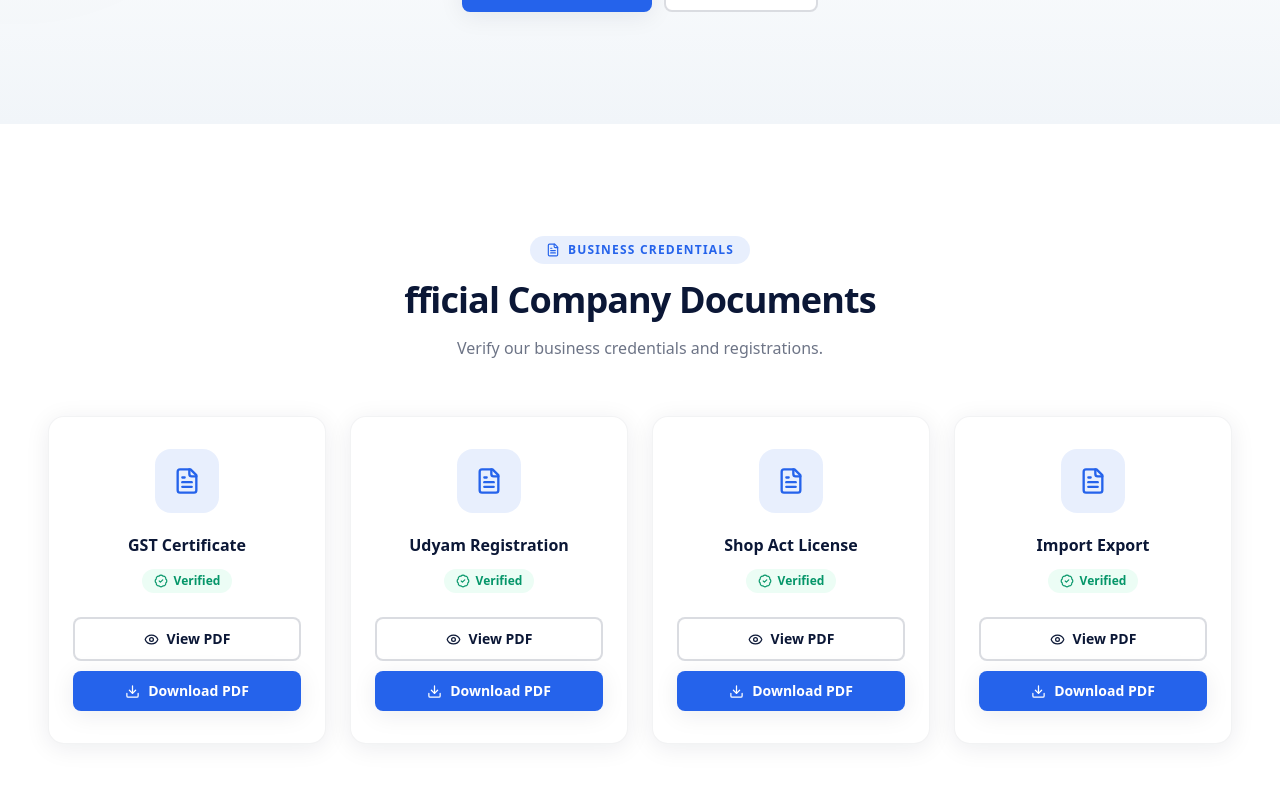
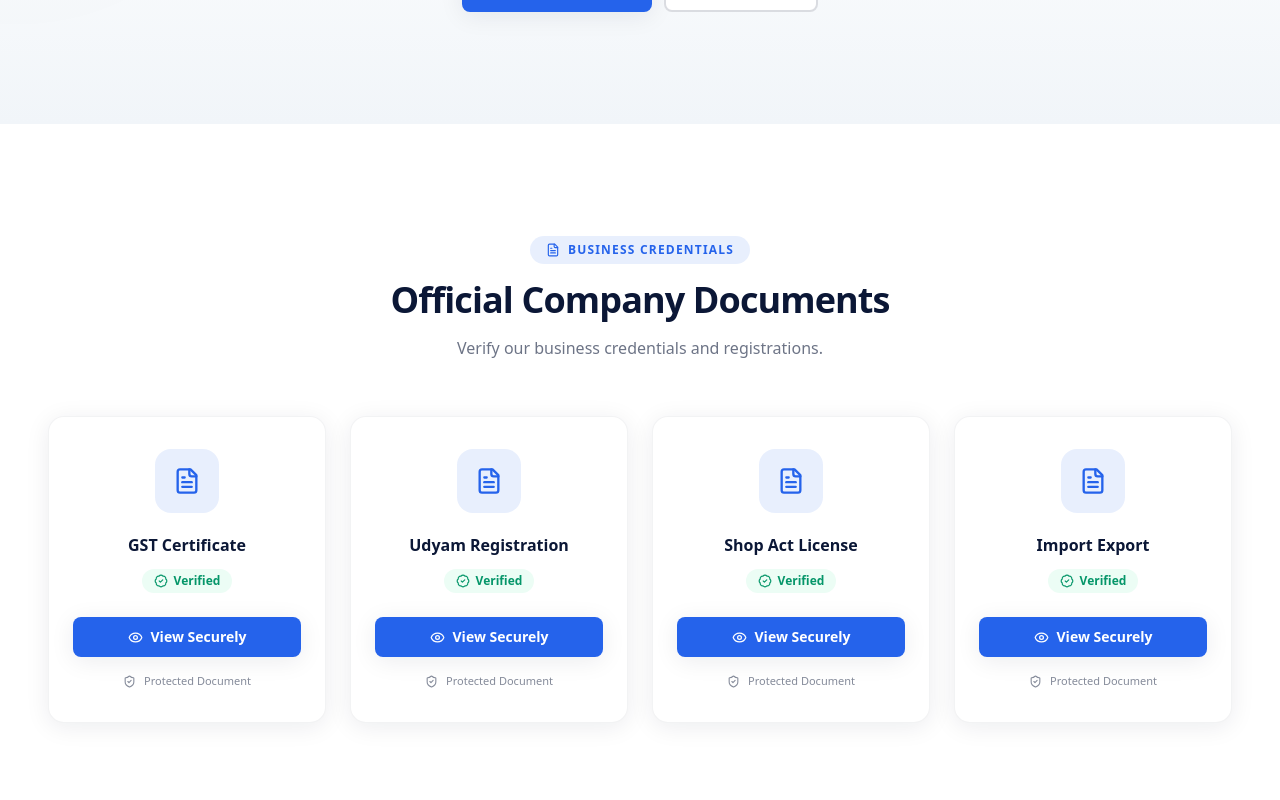
Before and after one commit to UdayrajPawar/new-repo, a Next.js app: page / in a window 1280 px wide. Shown: the part 600-1400 px from the top of the page. Built offline with nearby package versions, Linux system fonts and the light colour scheme.

Commit message:
Update website

```diff
--- a/components/Documents.tsx
+++ b/components/Documents.tsx
@@ -1,19 +1,104 @@
 "use client";
 
+import { useEffect, useState } from "react";
 import { motion } from "framer-motion";
-import { BadgeCheck, Download, FileText, Eye } from "lucide-react";
+import {
+  BadgeCheck,
+  FileText,
+  Eye,
+  X,
+  ShieldCheck,
+} from "lucide-react";
 import type { CompanyData } from "@/types";
 
-export default function Documents({ company }: { company: CompanyData }) {
+export default function Documents({
+  company,
+}: {
+  company: CompanyData;
+}) {
+  const [selectedPdf, setSelectedPdf] = useState<string | null>(null);
+  const [selectedTitle, setSelectedTitle] = useState<string>("");
+
+  // Disable common browser actions
+  useEffect(() => {
+    const handleContextMenu = (e: MouseEvent) => {
+      e.preventDefault();
+    };
+
+    const handleKeyDown = (e: KeyboardEvent) => {
+      // Disable Ctrl+S
+      if (e.ctrlKey && e.key.toLowerCase() === "s") {
+        e.preventDefault();
+      }
+
+      // Disable Ctrl+P
+      if (e.ctrlKey && e.key.toLowerCase() === "p") {
+        e.preventDefault();
+      }
+
+      // Disable Ctrl+U
+      if (e.ctrlKey && e.key.toLowerCase() === "u") {
+        e.preventDefault();
+      }
+
+      // Disable Ctrl+Shift+I / DevTools
+      if (
+        e.ctrlKey &&
+        e.shiftKey &&
+        e.key.toLowerCase() === "i"
+      ) {
+        e.preventDefault();
+      }
+
+      // Disable F12
+      if (e.key === "F12") {
+        e.preventDefault();
+      }
+    };
+
+    document.addEventListener("contextmenu", handleContextMenu);
+    document.addEventListener("keydown", handleKeyDown);
+
+    return () => {
+      document.removeEventListener("contextmenu", handleContextMenu);
+      document.removeEventListener("keydown", handleKeyDown);
+    };
+  }, []);
+
+  const openPdf = (file: string, title: string) => {
+    setSelectedPdf(file);
+    setSelectedTitle(title);
+    document.body.style.overflow = "hidden";
+  };
+
+  const closePdf = () => {
+    setSelectedPdf(null);
+    setSelectedTitle("");
+    document.body.style.overflow = "";
+  };
+
   return (
-    <section id="documents" className="bg-white py-20 sm:py-28">
+    <>
+      <section
+        id="documents"
+        className="bg-white py-20 sm:py-28"
+        onContextMenu={(e) => e.preventDefault()}
+        style={{
+          userSelect: "none",
+          WebkitUserSelect: "none",
+        }}
+      >
         <div className="section-container">
           <div className="mx-auto max-w-2xl text-center">
             <span className="section-eyebrow mb-4">
               <FileText size={14} />
               Business Credentials
             </span>
-         <h2 className="section-heading">fficial Company Documents</h2>
+
+            <h2 className="section-heading">
+              Official Company Documents
+            </h2>
+
             <p className="mt-4 text-navy/60">
               Verify our business credentials and registrations.
             </p>
@@ -25,12 +110,21 @@ export default function Documents({ company }: { company: CompanyData }) {
                 key={doc.id}
                 initial={{ opacity: 0, y: 20 }}
                 whileInView={{ opacity: 1, y: 0 }}
-              viewport={{ once: true, margin: "-60px" }}
-              transition={{ duration: 0.4, delay: i * 0.08 }}
+                viewport={{
+                  once: true,
+                  margin: "-60px",
+                }}
+                transition={{
+                  duration: 0.4,
+                  delay: i * 0.08,
+                }}
                 className="card flex flex-col items-center px-6 py-8 text-center"
               >
                 <div className="mb-5 flex h-16 w-16 items-center justify-center rounded-2xl bg-royal/10">
-                <FileText className="text-royal" size={28} />
+                  <FileText
+                    className="text-royal"
+                    size={28}
+                  />
                 </div>
 
                 <h3 className="text-base font-semibold text-navy">
@@ -44,29 +138,110 @@ export default function Documents({ company }: { company: CompanyData }) {
                   </span>
                 )}
 
-              <div className="mt-6 flex w-full flex-col gap-2.5">
-                <a
-                  href={doc.file}
-                  target="_blank"
-                  rel="noopener noreferrer"
-                  className="btn-secondary w-full !py-2.5 text-xs"
+                <div className="mt-6 w-full">
+                  <button
+                    type="button"
+                    onClick={() =>
+                      openPdf(doc.file, doc.title)
+                    }
+                    className="btn-primary flex w-full items-center justify-center gap-2 !py-2.5 text-xs"
                   >
                     <Eye size={15} />
-                  View PDF
-                </a>
-                <a
-                  href={doc.file}
-                  download
-                  className="btn-primary w-full !py-2.5 text-xs"
-                >
-                  <Download size={15} />
-                  Download PDF
-                </a>
+                    View Securely
+                  </button>
+                </div>
+
+                <div className="mt-4 flex items-center justify-center gap-2 text-[11px] text-navy/50">
+                  <ShieldCheck size={13} />
+                  Protected Document
                 </div>
               </motion.div>
             ))}
           </div>
         </div>
       </section>
+
+      {/* PDF Viewer Modal */}
+      {selectedPdf && (
+        <div
+          className="fixed inset-0 z-[9999] flex items-center justify-center bg-black/90 p-2 sm:p-6"
+          onContextMenu={(e) => e.preventDefault()}
+          onMouseDown={(e) => {
+            if (e.button === 2) {
+              e.preventDefault();
+            }
+          }}
+          style={{
+            userSelect: "none",
+            WebkitUserSelect: "none",
+          }}
+        >
+          <div className="relative flex h-full w-full max-w-6xl flex-col overflow-hidden rounded-xl bg-white shadow-2xl">
+            {/* Header */}
+            <div className="flex items-center justify-between border-b bg-white px-4 py-3">
+              <div>
+                <h3 className="text-sm font-semibold text-navy">
+                  {selectedTitle}
+                </h3>
+
+                <div className="mt-1 flex items-center gap-1.5 text-[11px] text-emerald-600">
+                  <ShieldCheck size={13} />
+                  View-only protected document
+                </div>
+              </div>
+
+              <button
+                type="button"
+                onClick={closePdf}
+                className="flex h-9 w-9 items-center justify-center rounded-full bg-gray-100 text-gray-600 transition hover:bg-gray-200"
+                aria-label="Close document"
+              >
+                <X size={18} />
+              </button>
+            </div>
+
+            {/* Document Viewer */}
+            <div
+              className="relative flex-1 overflow-hidden bg-gray-100"
+              onContextMenu={(e) => e.preventDefault()}
+            >
+              {/* Watermark */}
+              <div className="pointer-events-none absolute inset-0 z-10 flex items-center justify-center overflow-hidden">
+                <div className="rotate-[-30deg] select-none text-4xl font-bold tracking-widest text-black/10 sm:text-6xl">
+                  OFFICIAL DOCUMENT
+                </div>
+              </div>
+
+              <iframe
+                src={`${selectedPdf}#toolbar=0&navpanes=0&scrollbar=1`}
+                title={selectedTitle}
+                className="h-full w-full border-0"
+                style={{
+                  userSelect: "none",
+                  WebkitUserSelect: "none",
+                }}
+                onContextMenu={(e) =>
+                  e.preventDefault()
+                }
+              />
+
+              {/* Transparent protection layer */}
+              <div
+                className="pointer-events-none absolute inset-0 z-20"
+                aria-hidden="true"
+              />
+            </div>
+
+            {/* Footer */}
+            <div className="flex items-center justify-center border-t bg-white px-4 py-2">
+              <p className="text-center text-[10px] text-gray-400">
+                This document is provided for verification purposes only.
+                Downloading and redistribution are not permitted.
+              </p>
+            </div>
+          </div>
+        </div>
+      )}
+    </>
   );
 }
```
Lines whose indentation alone changed are shown as unchanged.
